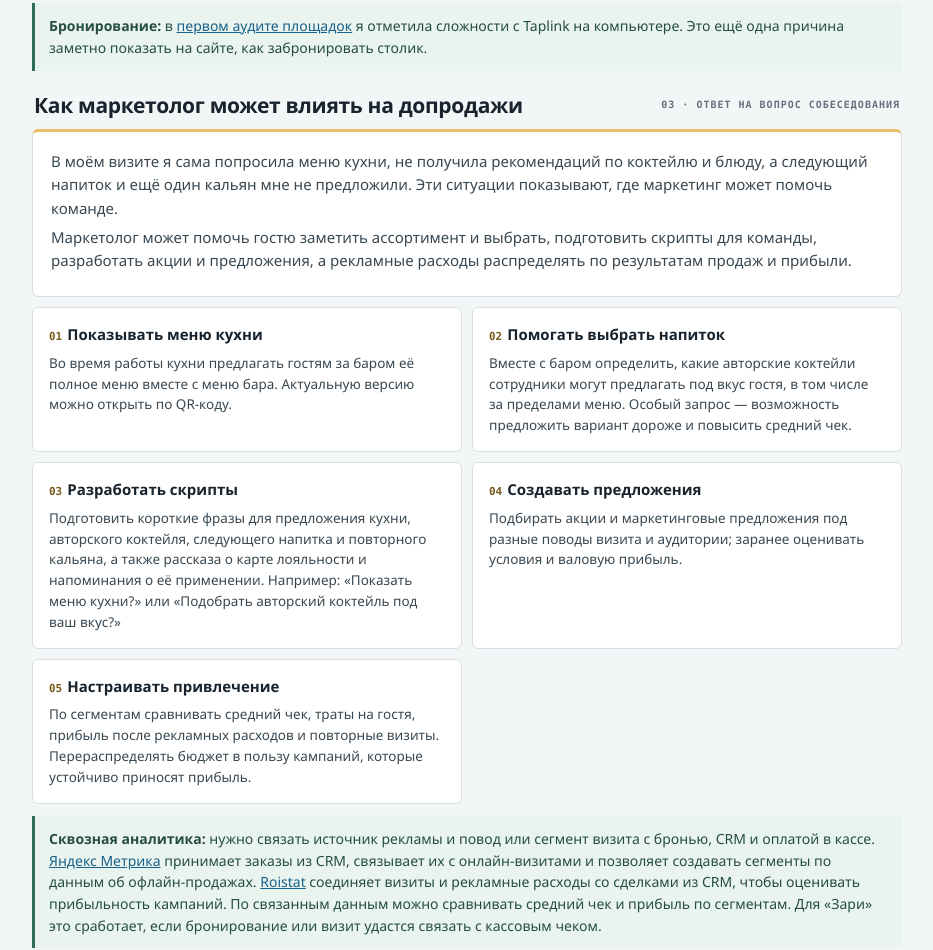
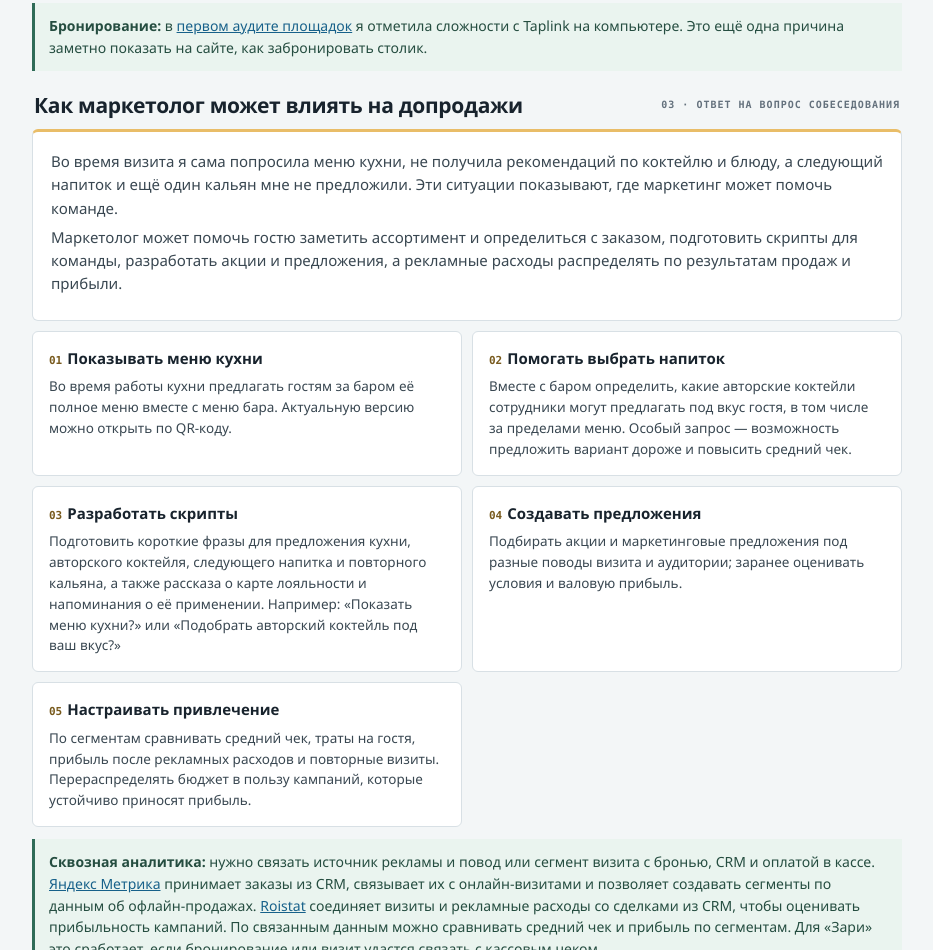
Before and after one commit to lyaoakyn-del/zarya, a plain HTML site: page 2026-11-15-visit-report.html in a window 1280 px wide. Shown: the part 2146-3096 px from the top of the page, without its empty margins (294-1227 px from the left). Drawn offline with Linux system fonts and the light colour scheme.

Commit message:
Polish upsell section wording

```diff
--- a/2026-11-15-visit-report.html
+++ b/2026-11-15-visit-report.html
@@ -71,8 +71,8 @@ header{background:var(--navy);color:#f7f8f8;padding:28px max(24px,calc((100vw -
     <section class="section" id="upsell" aria-labelledby="upsell-title">
       <div class="section-head"><h2 id="upsell-title">Как маркетолог может влиять на допродажи</h2><span class="code">03 · ОТВЕТ НА ВОПРОС СОБЕСЕДОВАНИЯ</span></div>
       <div class="panel summary">
-        <p style="margin-top:0;color:#394751">В моём визите я сама попросила меню кухни, не получила рекомендаций по коктейлю и блюду, а следующий напиток и ещё один кальян мне не предложили. Эти ситуации показывают, где маркетинг может помочь команде.</p>
-        <p style="color:#394751">Маркетолог может помочь гостю заметить ассортимент и выбрать, подготовить скрипты для команды, разработать акции и предложения, а рекламные расходы распределять по результатам продаж и прибыли.</p>
+        <p style="margin-top:0;color:#394751">Во время визита я сама попросила меню кухни, не получила рекомендаций по коктейлю и блюду, а следующий напиток и ещё один кальян мне не предложили. Эти ситуации показывают, где маркетинг может помочь команде.</p>
+        <p style="color:#394751">Маркетолог может помочь гостю заметить ассортимент и определиться с заказом, подготовить скрипты для команды, разработать акции и предложения, а рекламные расходы распределять по результатам продаж и прибыли.</p>
       </div>
       <div class="answer" style="margin-top:10px">
         <article class="lever"><h3><span class="num">01</span>Показывать меню кухни</h3><p>Во время работы кухни предлагать гостям за баром её полное меню вместе с меню бара. Актуальную версию можно открыть по QR-коду.</p></article>
```
